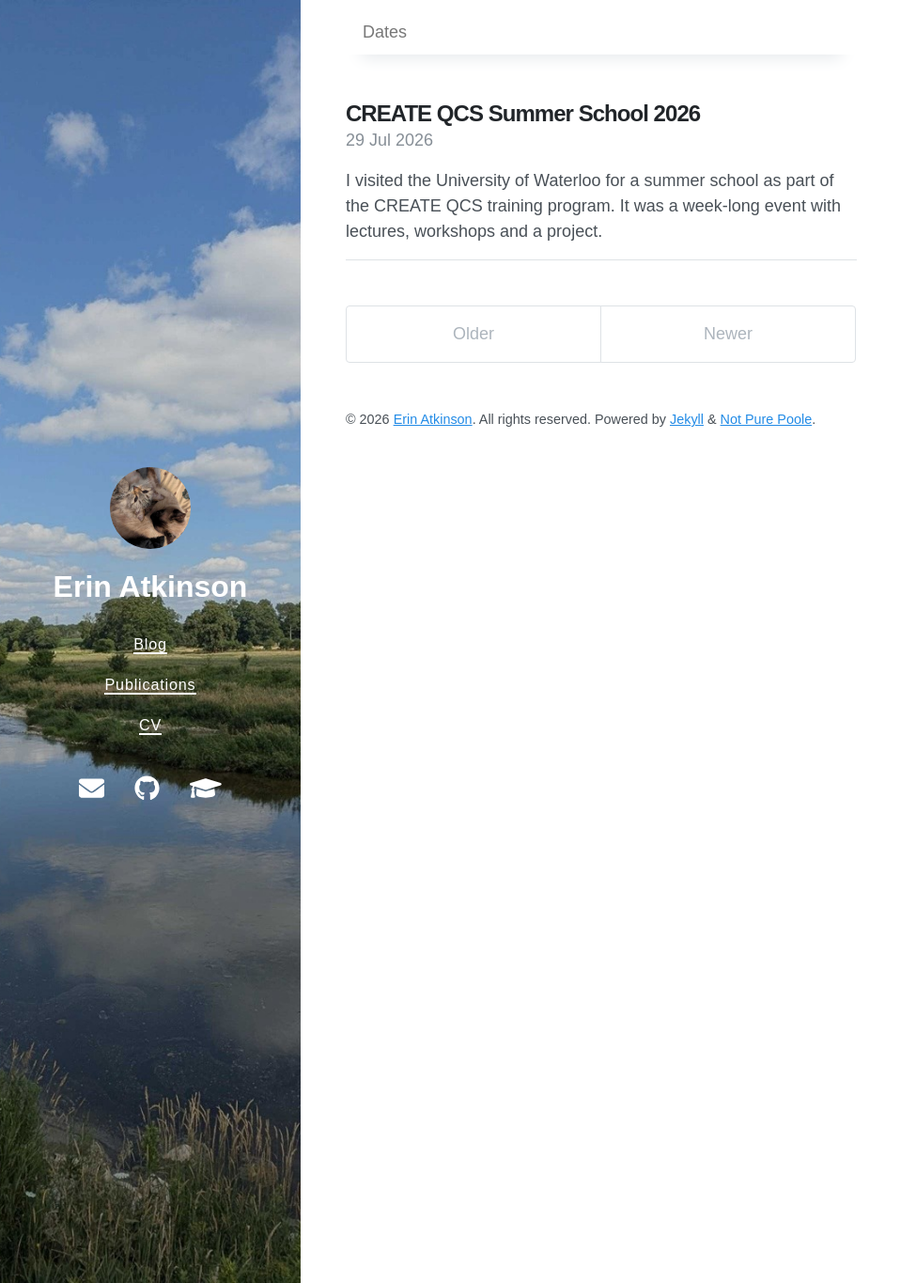
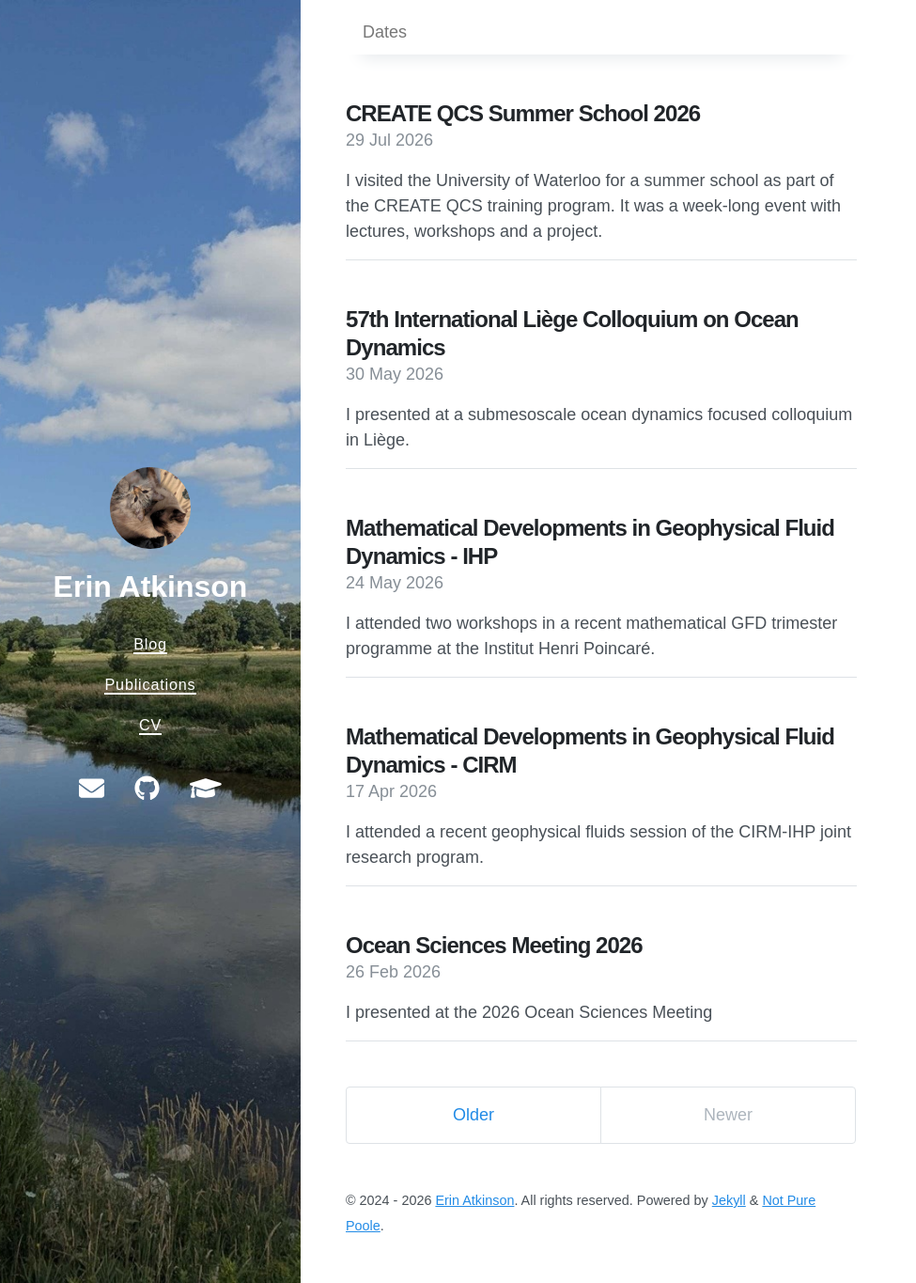
Before and after one commit to erin-atkinson/erin-atkinson.github.io, a Jekyll site: the page built from index.html, in a window 1280 px wide and 1365 px high. Shown: the whole window at 94% size, without its empty margins (0-975 px from the left). Built offline with Jekyll 4.4.1, drawn with Linux system fonts in a browser that asks for light colours; nearby versions of some CDN libraries; the list of posts is cut into pages by our own code.

Commit message:
Update with some previous events

```diff
--- a/_config.yml
+++ b/_config.yml
@@ -55,3 +55,5 @@ author:
 collections:
   publications:
     output: false
+
+anachronistic: "This event is from before I started this blog and is written from memory\n{: .message }"
--- /dev/null
+++ b/_posts/2026-02-27-osm-26.md
@@ -0,0 +1,14 @@
+---
+layout: post
+title: Ocean Sciences Meeting 2026
+tags:
+- Conference
+- Presentation
+- University of Toronto
+- PhD
+date: 2026-02-26 00:00 -0500
+---
+
+I presented at the [2026 Ocean Sciences Meeting](https://www.agu.org/ocean-sciences-meeting)
+
+{{ site.anachronistic }}
--- /dev/null
+++ b/_posts/2026-04-17-cirm-gfd.md
@@ -0,0 +1,16 @@
+---
+layout: post
+title: Mathematical Developments in Geophysical Fluid Dynamics - CIRM
+tags:
+- Conference
+- Marseille University
+- University of Toronto
+- PhD
+date: 2026-04-17 00:00 -0500
+---
+
+I attended a recent geophysical fluids session of the [CIRM-IHP joint research program](https://conferences.cirm-math.fr/3376.html).
+
+{{ site.anachronistic }}
+
+This was a fun opportunity to meet professors and students working on the more mathematical side of GFD. I feel like I learned a lot and was exposed to a good number of mathematical techniques for dealing with these problems in physics. I'm eager to try to work with them in my own research, though it might be a while before I can get that right.
--- /dev/null
+++ b/_posts/2026-05-24-ihp-gfd.md
@@ -0,0 +1,14 @@
+---
+layout: post
+title: Mathematical Developments in Geophysical Fluid Dynamics - IHP
+tags:
+- Conference
+- Institut Henri Poincaré
+- University of Toronto
+- PhD
+date: 2026-05-24 00:00 -0500
+---
+
+I attended two workshops in a recent [mathematical GFD trimester programme](https://indico.math.cnrs.fr/event/13866/) at the Institut Henri Poincaré.
+
+{{ site.anachronistic }}
--- /dev/null
+++ b/_posts/2026-05-30-liege-57.md
@@ -0,0 +1,20 @@
+---
+layout: post
+title: 57th International Liège Colloquium on Ocean Dynamics
+tags:
+- Presentation
+- Conference
+- University of Liège
+- University of Toronto
+- PhD
+date: 2026-05-30 00:00 -0500
+---
+
+I presented at a [submesoscale ocean dynamics focused colloquium in Liège](https://www.ocean-colloquium.uliege.be/cms/c_14229949/en/international-liege-colloquium-on-ocean-dynamics).
+
+{{ site.anachronistic }}
+
+I presented some work simulating strain-driven frontogenesis in the presence of vertical mixing due to surface cooling.
+
+They had quite comprehensive photography of the event and I still don't know if they got the best one in my case, I promise I looked at the audience too.
+![](/images/liege.jpeg)
```
Also changed, not shown: _posts/2024-02-23-osm-24.md (added, +14 -0 lines), _posts/2026-07-29-CREATE-2026.md (+1 -0 lines), images/liege.jpeg (added), 1 other file.
